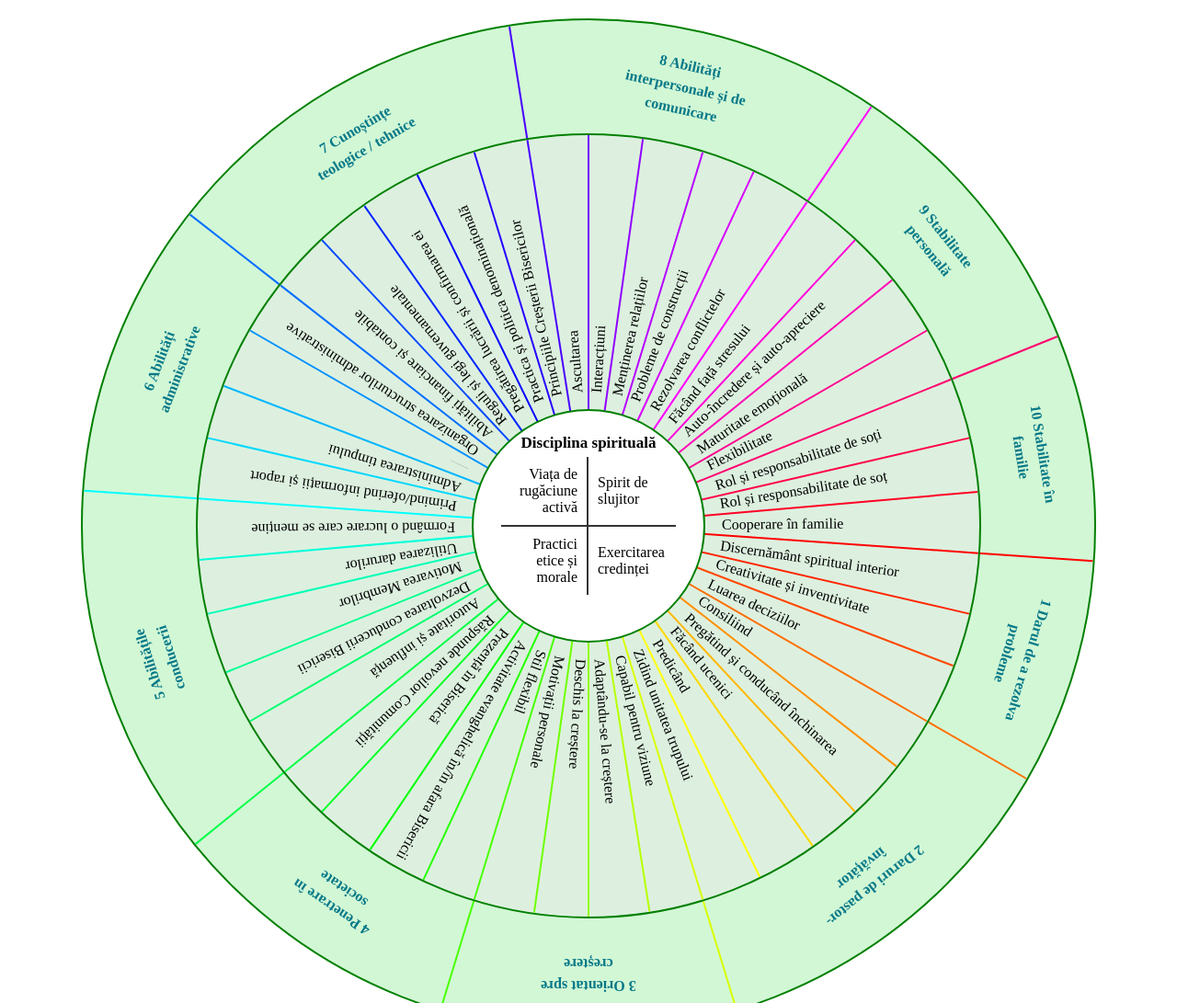
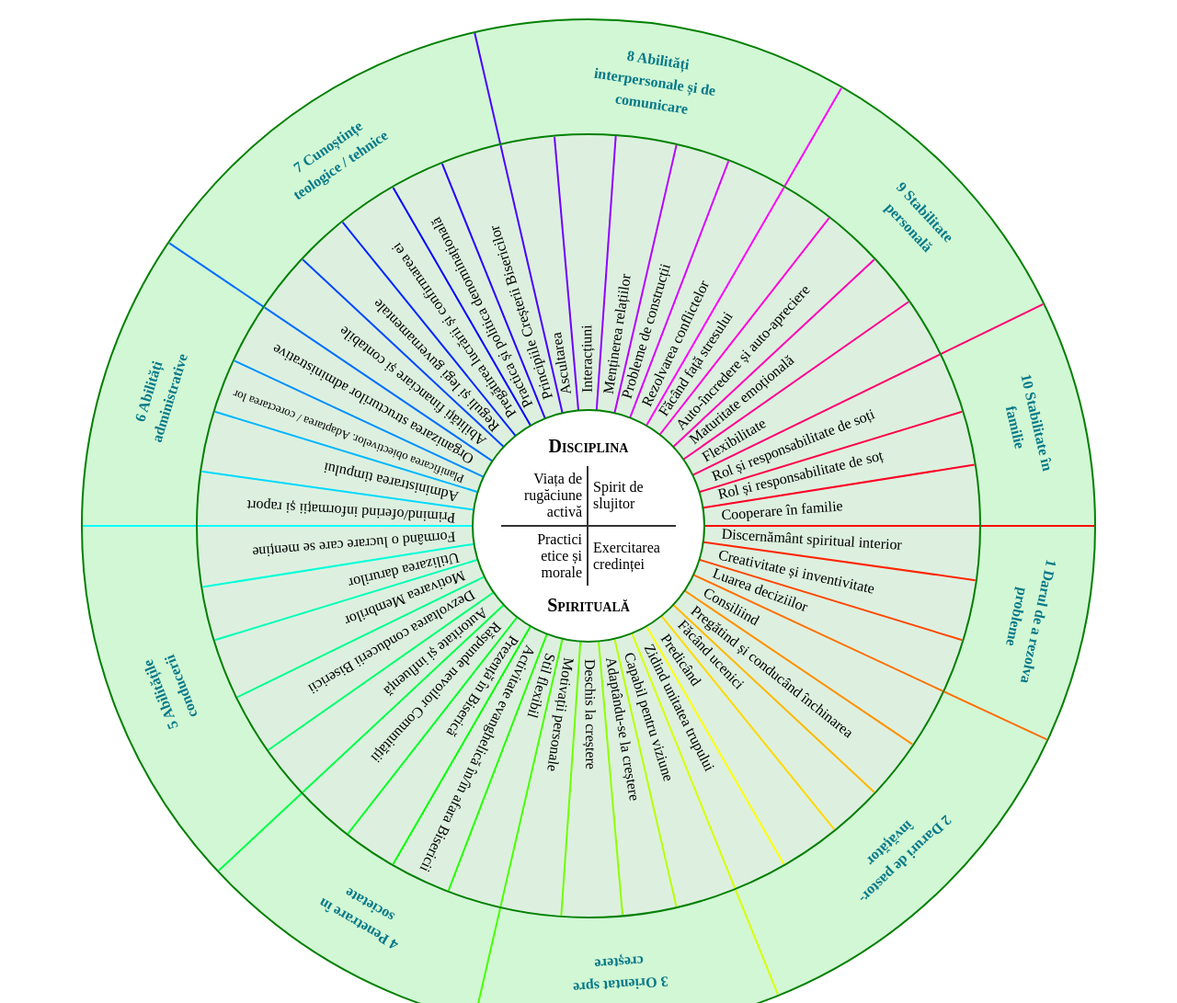
Before and after one commit to sabovoichita/generators, a website: page circle-slices.html in a window 1280 px wide. Shown: the top 1091 px of the page at 92% size. Drawn offline with Linux system fonts and the light colour scheme.

Commit message:
26. Make sure first slice will start at 0 degree

```diff
--- a/circle-slices.css
+++ b/circle-slices.css
@@ -129,18 +129,19 @@ body {
   align-content: center;
 }
 #center h2 {
-  margin: 0 0 5px 0;
-  font-size: 17px;
+  margin: 0;
+  font-size: 20px;
+  font-variant-caps: small-caps;
 }
 #center > .grid {
-  margin: 0 30px;
+  margin: 10px 30px;
 }
 .grid {
   display: grid;
   grid-template-columns: 1fr 1fr;
 }
 .grid > div {
-  padding: 10px;
+  padding: 5px;
   display: flex;
   align-items: center;
 }
@@ -155,6 +156,10 @@ body {
   border-bottom: 2px solid #333333;
 }
 
+.no-transition {
+  transition: none !important;
+}
+
 @media print {
   #settings {
     display: none;
--- a/circle-slices.js
+++ b/circle-slices.js
@@ -99,7 +99,7 @@ function createObjects(phrases) {
     const slices = children.length || 1;
     index += slices;
     const elementAngle = Math.round(slices * radius);
-    const angle = Math.round(index * radius);
+    const angle = Math.round(index * radius - radius / 2);
     const color = `hsl(${Math.round(index * radius)}, 100%, 50%)`;
     const lineAngle = angle + odd * Math.round(radius / 2);
     const textAngle = angle - elementAngle / 2 + odd * Math.round(radius / 2);
@@ -156,10 +156,7 @@ const slices = $("#slices");
 createSlices(slices, phrases, 850, 250);
 slices.innerHTML += `<div id="center" class="circle"></div>`;
 
-const center = $("#center");
-center.style.width = "250px";
-center.style.height = "250px";
-
+function createMiddleGrid() {
   let centerText = `
 Viața de rugăciune activă
 Spirit de slujitor
@@ -171,10 +168,16 @@ centerText = centerText
     .map(line => line.trim())
     .filter(line => line.length > 0);
 
-center.innerHTML = `<h2>Disciplina spirituală</h2><div class="grid"></div>`;
+  const center = $("#center");
+  center.style.width = "250px";
+  center.style.height = "250px";
+
+  center.innerHTML = `<h2>Disciplina</h2><div class="grid"></div>`;
   $(".grid", center).innerHTML += centerText.map(text => `<div class="center-text">${text}</div>`).join("");
+  center.innerHTML += `<h2>Spirituală</h2>`;
+}
 
-center.innerHTML += `<h2>&nbsp;</h2>`;
+createMiddleGrid();
 
 // $("#slices .circle").innerHTML = `<div id="dot" class="circle"></div>`;
 // const dot = $("#dot");
```
Lines whose indentation alone changed are shown as unchanged.
